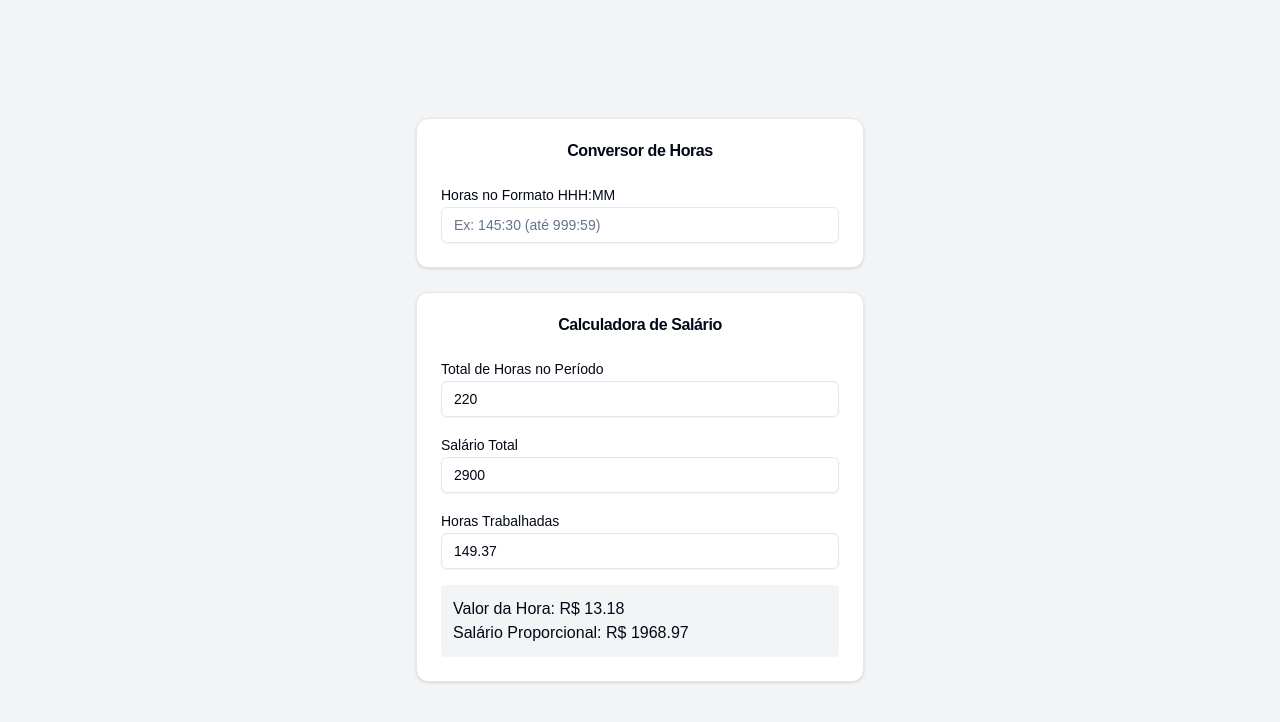
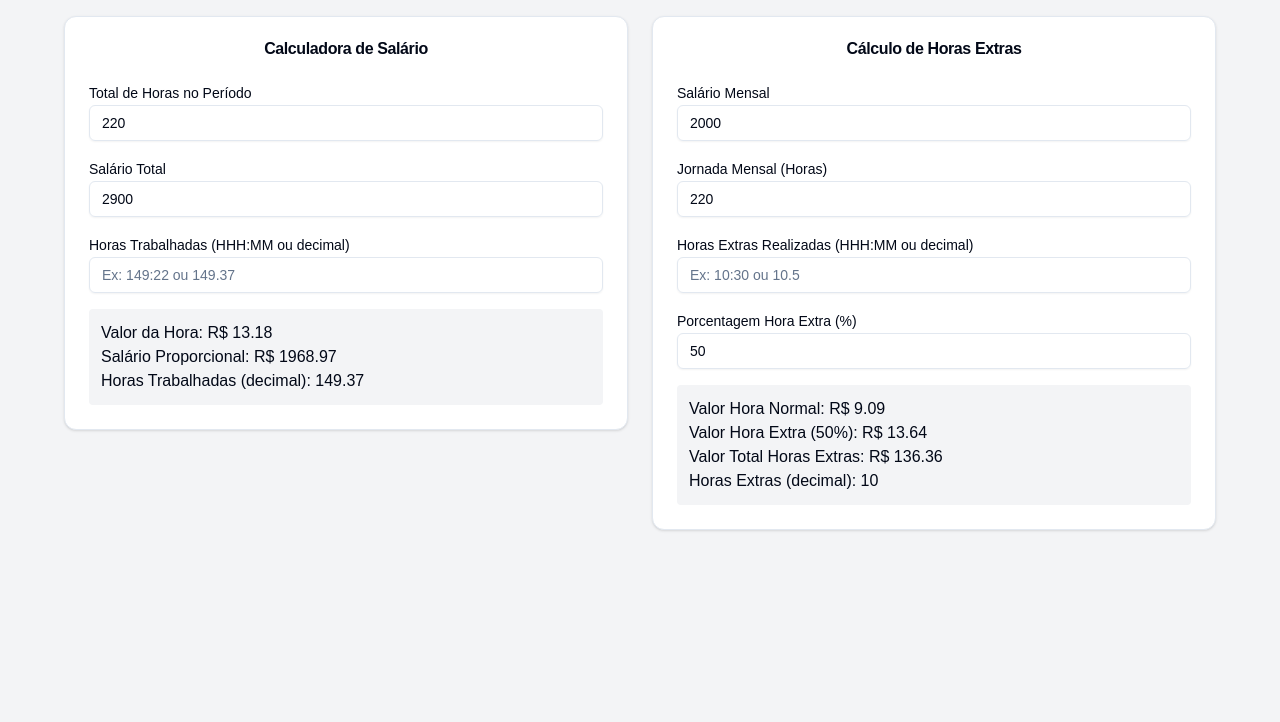
Before and after one commit to Wesleysza1/salary-calculator, a Next.js app in the folder salary-calculator-app/: page / in a window 1280 px wide. Shown: the top 722 px of the page. Built offline with nearby package versions, Linux system fonts and the light colour scheme.

Commit message:
Update page.js

```diff
--- a/salary-calculator-app/src/app/page.js
+++ b/salary-calculator-app/src/app/page.js
@@ -9,49 +9,108 @@ export default function Home() {
   // Estado para Calculadora de Salário
   const [totalHours, setTotalHours] = useState(220);
   const [totalSalary, setTotalSalary] = useState(2900);
+  const [workedHoursInput, setWorkedHoursInput] = useState('');
   const [workedHours, setWorkedHours] = useState(149.37);
 
   // Estado para Conversão de Horas
   const [hourInput, setHourInput] = useState('');
   const [decimalHours, setDecimalHours] = useState(null);
 
-  // Cálculo do salário proporcional
-  const hourValue = totalSalary / totalHours;
-  const proportionalSalary = hourValue * workedHours;
+  // Estado para Cálculo de Horas Extras
+  const [monthlySalary, setMonthlySalary] = useState(2000);
+  const [monthlyWorkload, setMonthlyWorkload] = useState(220);
+  const [extraHoursInput, setExtraHoursInput] = useState('');
+  const [extraHours, setExtraHours] = useState(10);
+  const [extraHourPercentage, setExtraHourPercentage] = useState(50);
 
   // Função para converter HHH:MM para decimal
   const convertToDecimal = (time) => {
-    // Validar formato HHH:MM (1 a 3 dígitos de horas)
     const timeRegex = /^(\d{1,3}):(\d{2})$/;
     const match = time.match(timeRegex);
 
     if (match) {
       const hours = parseInt(match[1]);
       const minutes = parseInt(match[2]);
-
-      // Converter para decimal
       const decimal = hours + (minutes / 60);
-      setDecimalHours(parseFloat(decimal.toFixed(2)));
-    } else {
-      setDecimalHours(null);
+      return parseFloat(decimal.toFixed(2));
     }
+    return null;
   };
 
   // Função auxiliar para converter decimal para HHH:MM
   const convertToHHHMM = (decimalTime) => {
     const hours = Math.floor(decimalTime);
     const minutes = Math.round((decimalTime - hours) * 60);
-
-    // Garantir que minutos sempre tenham 2 dígitos
-    const formattedMinutes = minutes.toString().padStart(2, '0');
-
-    return `${hours}:${formattedMinutes}`;
+    return `${hours}:${minutes.toString().padStart(2, '0')}`;
   };
 
+  // Manipulador de mudança para horas trabalhadas
+  const handleWorkedHoursChange = (value) => {
+    setWorkedHoursInput(value);
+    const decimalValue = convertToDecimal(value);
+    if (decimalValue !== null) {
+      setWorkedHours(decimalValue);
+    } else {
+      // Se a conversão falhar, tenta usar o valor como número decimal
+      const numValue = parseFloat(value);
+      if (!isNaN(numValue)) {
+        setWorkedHours(numValue);
+      }
+    }
+  };
+
+  // Manipulador de mudança para horas extras
+  const handleExtraHoursChange = (value) => {
+    setExtraHoursInput(value);
+    const decimalValue = convertToDecimal(value);
+    if (decimalValue !== null) {
+      setExtraHours(decimalValue);
+    } else {
+      // Se a conversão falhar, tenta usar o valor como número decimal
+      const numValue = parseFloat(value);
+      if (!isNaN(numValue)) {
+        setExtraHours(numValue);
+      }
+    }
+  };
+
+  // Cálculo do salário proporcional
+  const hourValue = totalSalary / totalHours;
+  const proportionalSalary = hourValue * workedHours;
+
+  // Função para converter decimal para HHH:MM na conversão de horas manual
+  const manualConvertToDecimal = (time) => {
+    const decimalValue = convertToDecimal(time);
+    if (decimalValue !== null) {
+      setDecimalHours(decimalValue);
+    } else {
+      setDecimalHours(null);
+    }
+  };
+
+  // Cálculo de Horas Extras
+  const calculateExtraHours = () => {
+    const normalHourValue = monthlySalary / monthlyWorkload;
+    const extraHourValue = normalHourValue * (1 + (extraHourPercentage / 100));
+    const totalExtraValue = extraHourValue * extraHours;
+
+    return {
+      normalHourValue: normalHourValue.toFixed(2),
+      extraHourValue: extraHourValue.toFixed(2),
+      totalExtraValue: totalExtraValue.toFixed(2)
+    };
+  };
+
+  const extraHoursCalculation = calculateExtraHours();
+
   return (
-    <main className="flex min-h-screen flex-col items-center justify-center p-4 bg-gray-100 space-y-6">
+    <main className="flex flex-col min-h-screen p-4 bg-gray-100">
+      <div className="max-w-6xl mx-auto w-full">
+        <div className="grid grid-cols-1 md:grid-cols-2 gap-6">
+          {/* Coluna Esquerda */}
+          <div className="space-y-6">
             {/* Conversor de Horas */}
-      <Card className="w-full max-w-md">
+            {/* <Card className="w-full">
               <CardHeader>
                 <CardTitle className="text-center">Conversor de Horas</CardTitle>
               </CardHeader>
@@ -64,7 +123,7 @@ export default function Home() {
                       value={hourInput}
                       onChange={(e) => {
                         setHourInput(e.target.value);
-                  convertToDecimal(e.target.value);
+                        manualConvertToDecimal(e.target.value);
                       }}
                       placeholder="Ex: 145:30 (até 999:59)"
                     />
@@ -78,10 +137,10 @@ export default function Home() {
                   )}
                 </div>
               </CardContent>
-      </Card>
+            </Card> */}
 
             {/* Calculadora de Salário */}
-      <Card className="w-full max-w-md">
+            <Card className="w-full">
               <CardHeader>
                 <CardTitle className="text-center">Calculadora de Salário</CardTitle>
               </CardHeader>
@@ -108,23 +167,85 @@ export default function Home() {
                   </div>
 
                   <div>
-              <Label>Horas Trabalhadas</Label>
+                    <Label>Horas Trabalhadas (HHH:MM ou decimal)</Label>
                     <Input
-                type="number"
-                step="0.01"
-                value={workedHours}
-                onChange={(e) => setWorkedHours(parseFloat(e.target.value))}
-                placeholder="Horas trabalhadas"
+                      type="text"
+                      value={workedHoursInput}
+                      onChange={(e) => handleWorkedHoursChange(e.target.value)}
+                      placeholder="Ex: 149:22 ou 149.37"
                     />
                   </div>
 
                   <div className="bg-gray-100 p-3 rounded">
                     <p>Valor da Hora: R$ {hourValue.toFixed(2)}</p>
                     <p>Salário Proporcional: R$ {proportionalSalary.toFixed(2)}</p>
+                    <p>Horas Trabalhadas (decimal): {workedHours}</p>
                   </div>
                 </div>
               </CardContent>
             </Card>
+          </div>
+
+          {/* Coluna Direita - Cálculo de Horas Extras */}
+          <div>
+            <Card className="w-full">
+              <CardHeader>
+                <CardTitle className="text-center">Cálculo de Horas Extras</CardTitle>
+              </CardHeader>
+              <CardContent>
+                <div className="space-y-4">
+                  <div>
+                    <Label>Salário Mensal</Label>
+                    <Input
+                      type="number"
+                      value={monthlySalary}
+                      onChange={(e) => setMonthlySalary(parseFloat(e.target.value))}
+                      placeholder="Salário mensal"
+                    />
+                  </div>
+
+                  <div>
+                    <Label>Jornada Mensal (Horas)</Label>
+                    <Input
+                      type="number"
+                      value={monthlyWorkload}
+                      onChange={(e) => setMonthlyWorkload(parseFloat(e.target.value))}
+                      placeholder="Jornada mensal"
+                    />
+                  </div>
+
+                  <div>
+                    <Label>Horas Extras Realizadas (HHH:MM ou decimal)</Label>
+                    <Input
+                      type="text"
+                      value={extraHoursInput}
+                      onChange={(e) => handleExtraHoursChange(e.target.value)}
+                      placeholder="Ex: 10:30 ou 10.5"
+                    />
+                  </div>
+
+                  <div>
+                    <Label>Porcentagem Hora Extra (%)</Label>
+                    <Input
+                      type="number"
+                      value={extraHourPercentage}
+                      onChange={(e) => setExtraHourPercentage(parseFloat(e.target.value))}
+                      placeholder="Porcentagem hora extra"
+                    />
+                  </div>
+
+                  <div className="bg-gray-100 p-3 rounded">
+                    <p>Valor Hora Normal: R$ {extraHoursCalculation.normalHourValue}</p>
+                    <p>Valor Hora Extra ({extraHourPercentage}%): R$ {extraHoursCalculation.extraHourValue}</p>
+                    <p>Valor Total Horas Extras: R$ {extraHoursCalculation.totalExtraValue}</p>
+                    <p>Horas Extras (decimal): {extraHours}</p>
+                  </div>
+                </div>
+              </CardContent>
+            </Card>
+          </div>
+        </div>
+      </div>
     </main>
   );
 }
```
Lines whose indentation alone changed are shown as unchanged.
